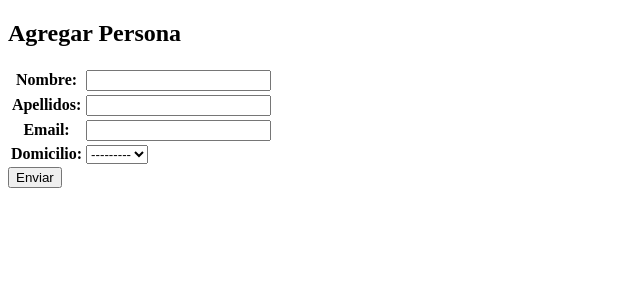
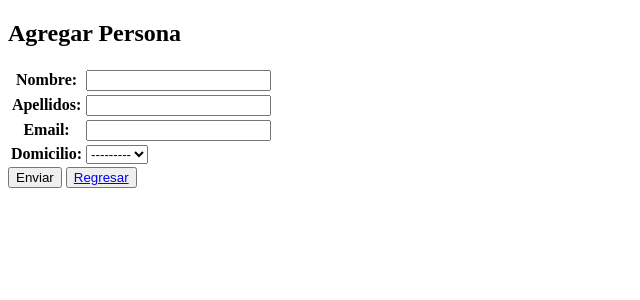
Before and after one commit to sekeer11/personas-django, a Django app: page /nueva_persona in a window 1280 px wide. Shown: the top 300 px of the page, without its empty margins (0-640 px from the left). Run offline with Django 4.2, Linux system fonts and the light colour scheme; data that the repository does not hold is empty.

Commit message:
Se agrego el boton regresar a la plantilla nuevo.html

```diff
--- a/sap/personas/templates/personas/nuevo.html
+++ b/sap/personas/templates/personas/nuevo.html
@@ -11,6 +11,7 @@
         {{formaPersona}}
         </table>
         <button type="submit">Enviar</button>
+        <button><a href="{% url 'index' %}">Regresar</a></button>
         {% csrf_token %}
     </form>
 </body>
```
